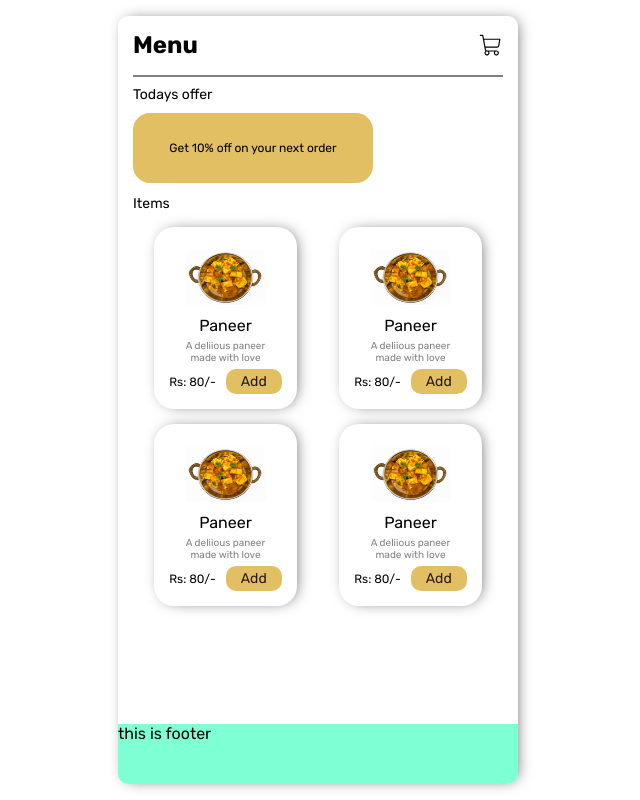
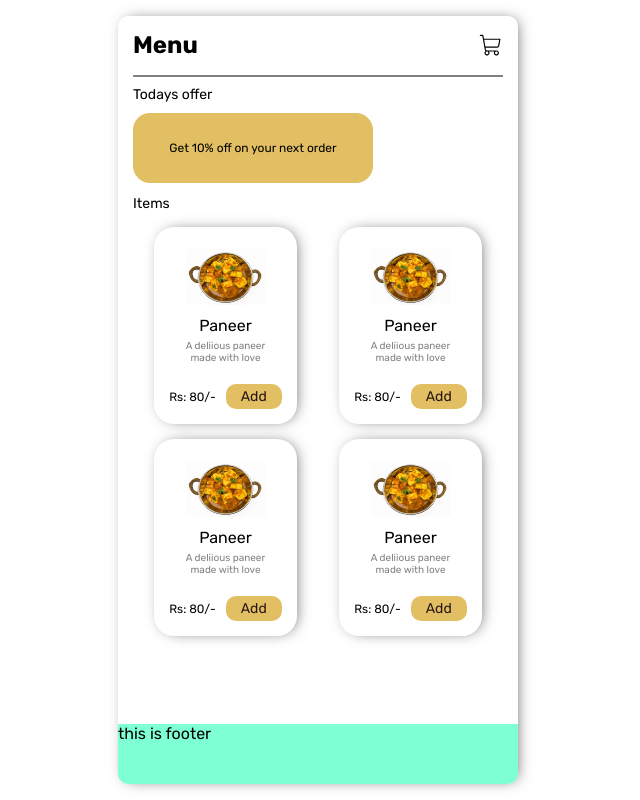
Before and after one commit to Ashish-Coder12/Food_ordering, a React (Vite) app: page / in a window 1280 px wide. Shown: the whole page, without its empty margins (322-962 px from the left). Built offline with nearby package versions, Linux system fonts and the light colour scheme.

Commit message:
improvment: added margin-top m price

```diff
--- a/src/Components/Card/Card.jsx
+++ b/src/Components/Card/Card.jsx
@@ -10,7 +10,7 @@ function Card() {
       </div>
       <div className="prduct-name">Paneer</div>
       <div className="prduct-description">A deliious paneer made with love</div>
-      <div className="price">
+      <div className="price mt-3">
         <span className='price'>Rs: 80/-</span>
         <span><button className="add-btn">Add</button></span>
       </div>
```
